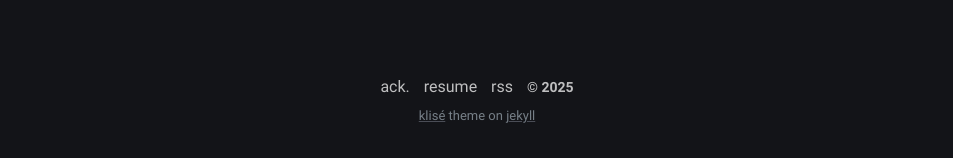
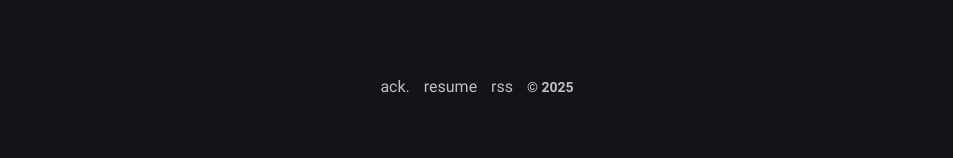
Before and after one commit to vxstein/vxstein.github.io, a Jekyll site: the page built from index.md, in a window 1280 px wide. Shown: the part 768-926 px from the top of the page, without its empty margins (163-1116 px from the left). Built offline with Jekyll 4.4.1, drawn with Linux system fonts in a browser that asks for light colours; after the commit the page ends 901 px from its top, so only the background shows below that.

Commit message:
Update footer.html

```diff
--- a/_includes/footer.html
+++ b/_includes/footer.html
@@ -9,12 +9,7 @@
       href="https://github.com/piharpi/jekyll-klise"
       target="_blank"
       rel="noreferrer noopener"
-      >klisé</a
-    >
-    theme on
-    <a href="https://jekyllrb.com" target="_blank" rel="noreferrer noopener"
-      >jekyll</a
-    >
+
   </small>
 </footer>
 <script src="/assets/js/main.js" defer="defer"></script>
```
